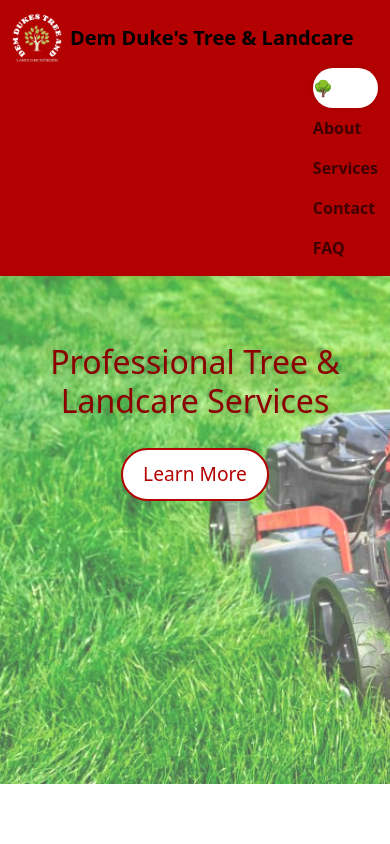
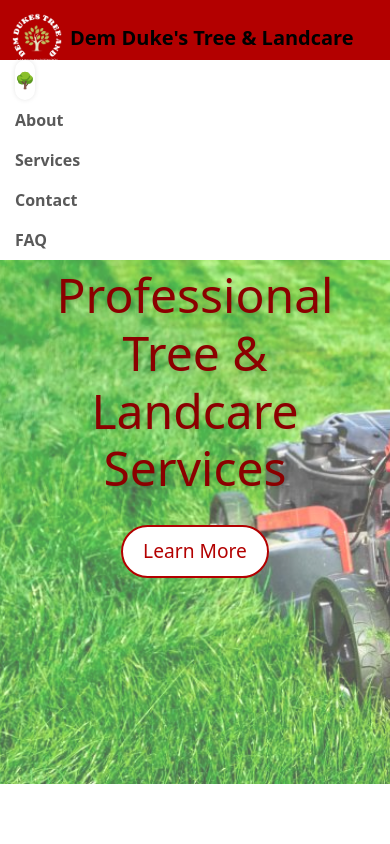
Before and after one commit to ODSJM/dem-dukes-website, a plain HTML site: page index.html in a window 390 px wide. Shown: the top 844 px of the page. Drawn offline with nearby package versions, Linux system fonts and the light colour scheme.

Commit message:
styles.css
Updated media lines

```diff
--- a/styles.css
+++ b/styles.css
@@ -221,9 +221,26 @@ a {
 
 /* === RESPONSIVE === */
 @media (max-width: 768px) {
-  .banner-content h1 {
-    font-size: 2rem;
+  nav ul {
+    flex-direction: column;
+    align-items: flex-start;
+    background: #fff;
+    position: absolute;
+    top: 60px;
+    left: 0;
+    right: 0;
+    display: none; /* default hidden for mobile */
   }
+
+  nav ul.show {
+    display: flex;
+  }
+
+  .menu-toggle {
+    display: block;
+    cursor: pointer;
+  }
+}
   .service-card {
     height: 250px;
   }
```
